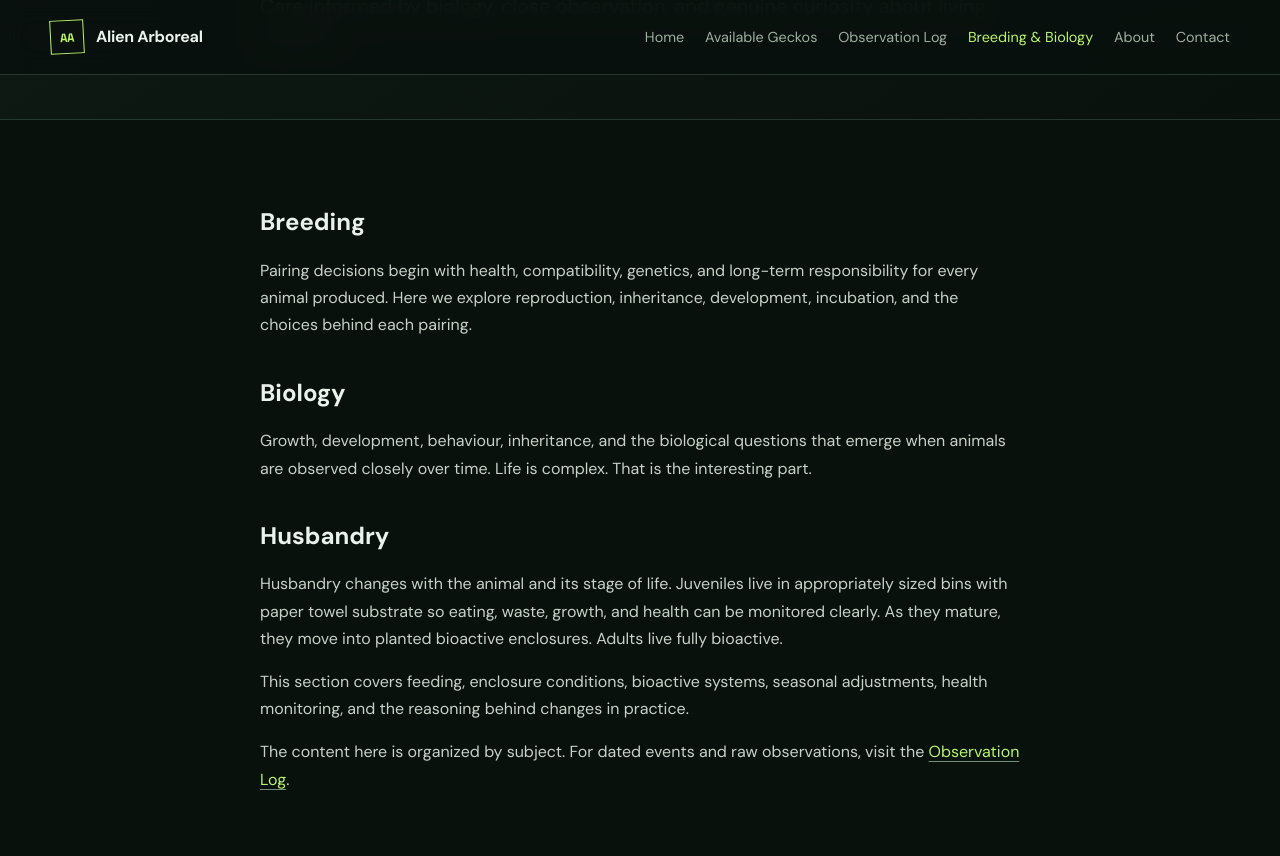
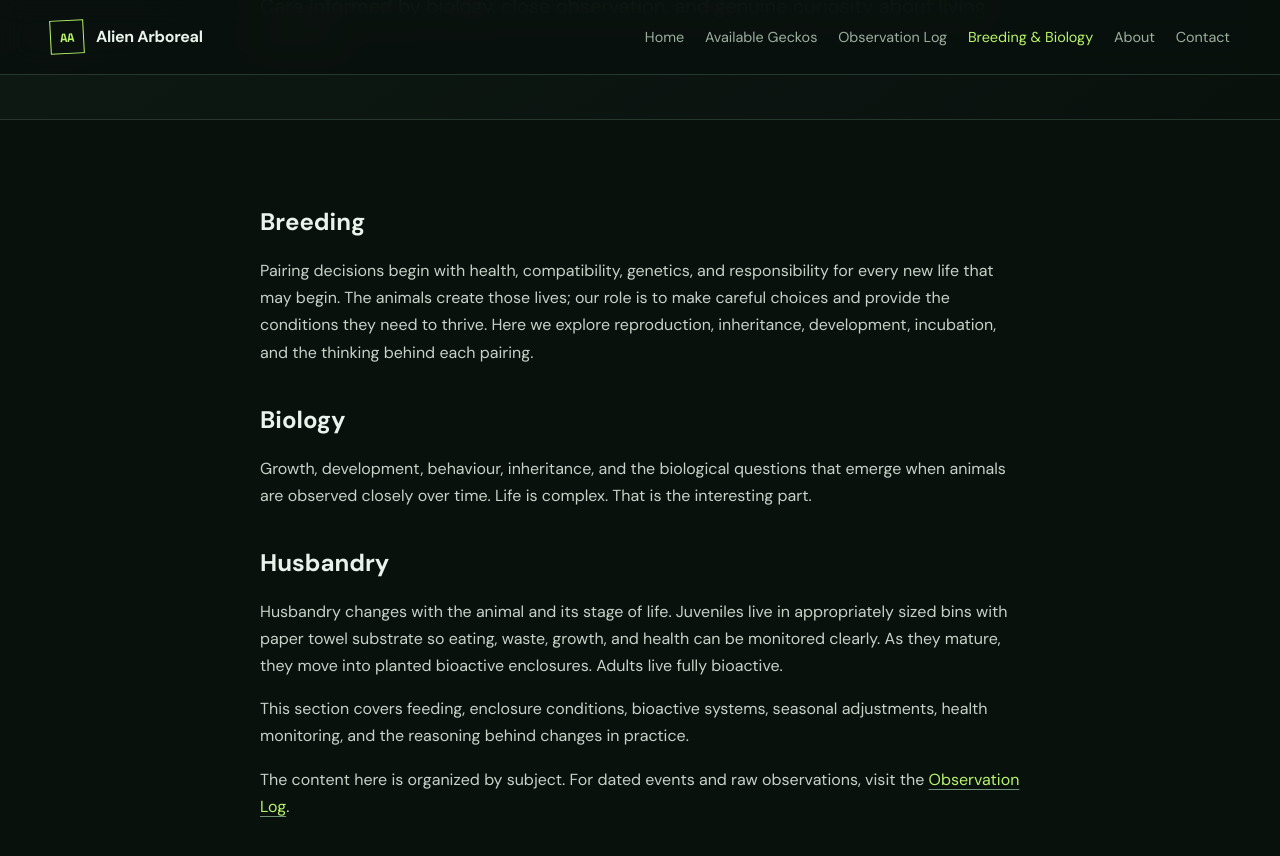
Before and after one commit to SavannahSidle/AlienArboreal, a Jekyll site: the page built from breeding-biology.md, in a window 1280 px wide and 900 px high, scrolled down 439 px. Shown: the top 856 px of the window. Built offline with Jekyll 4.4.1, drawn with Linux system fonts in a browser that asks for light colours.

Commit message:
Use life-centred language in breeding-biology.md

```diff
--- a/breeding-biology.md
+++ b/breeding-biology.md
@@ -8,7 +8,7 @@ permalink: /breeding-biology/
 
 ## Breeding
 
-Pairing decisions begin with health, compatibility, genetics, and long-term responsibility for every animal produced. Here we explore reproduction, inheritance, development, incubation, and the choices behind each pairing.
+Pairing decisions begin with health, compatibility, genetics, and responsibility for every new life that may begin. The animals create those lives; our role is to make careful choices and provide the conditions they need to thrive. Here we explore reproduction, inheritance, development, incubation, and the thinking behind each pairing.
 
 ## Biology
 
```
